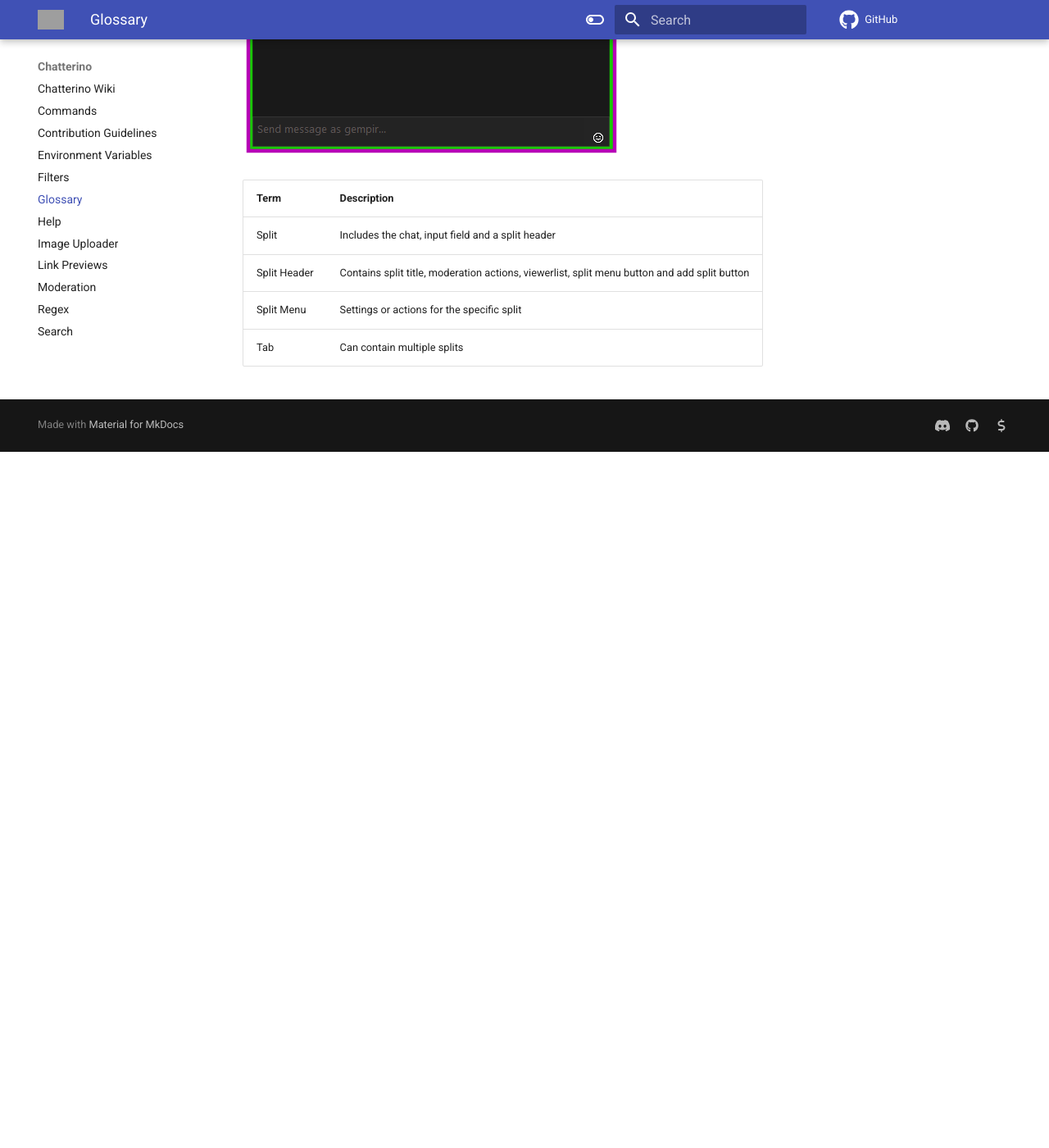
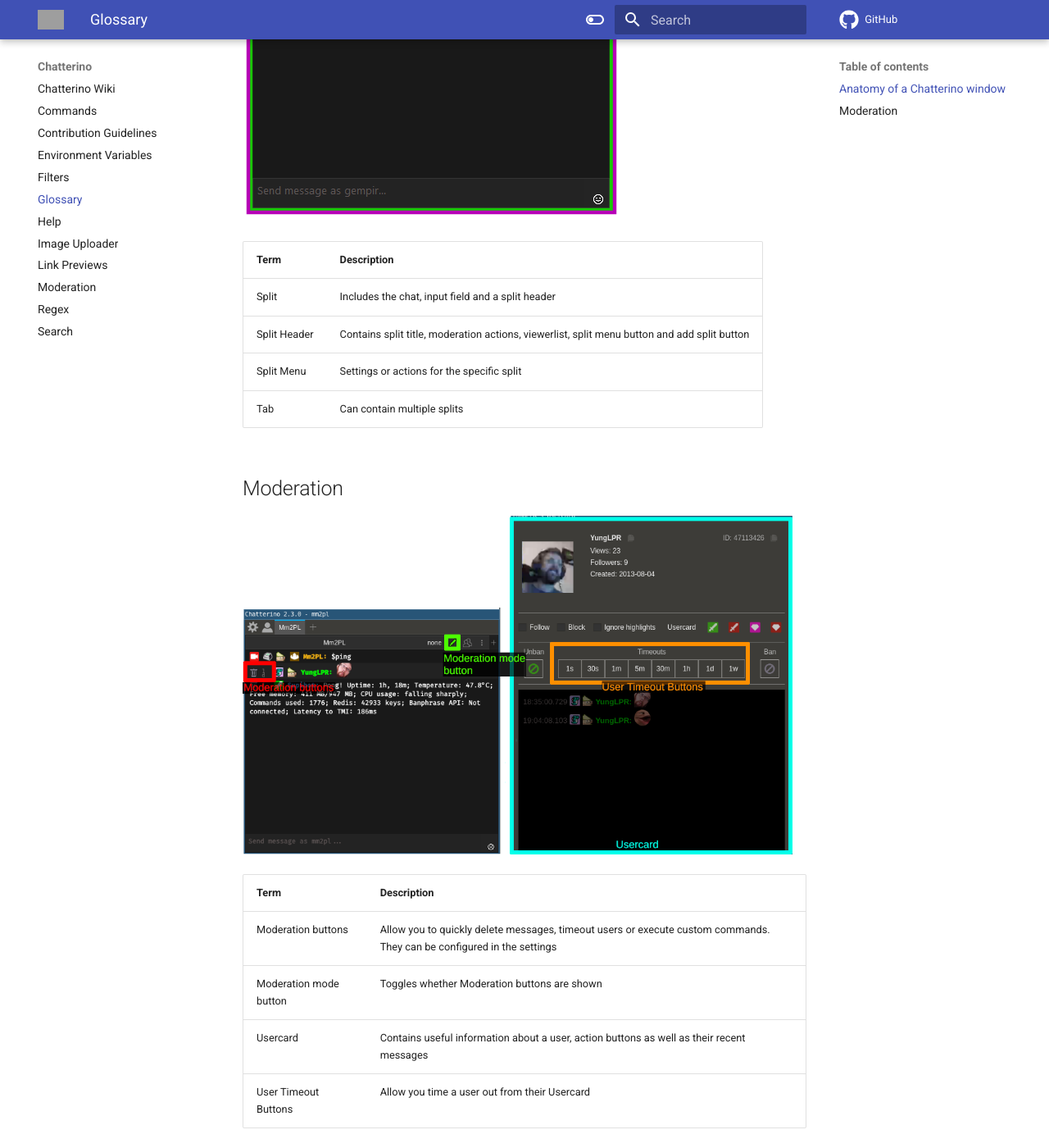
Before and after one commit to Chatterino/wiki, an MkDocs documentation site: the page built from docs/Glossary.md, in a window 1280 px wide and 1400 px high, scrolled down 946 px. Shown: the whole window at 82% size. Built offline with MkDocs 1.6.1 and Material for MkDocs 9.7.7, drawn with Linux system fonts in a browser that asks for light colours; comment, search, counter and statistics services are not loaded; before the commit the page ends 1497 px from its top, so only the background shows below that; some of the changed text lies outside the part shown; grey boxes are pictures that could not be loaded.

Commit message:
Add moderation section to the glossary

```diff
--- a/docs/Glossary.md
+++ b/docs/Glossary.md
@@ -1,6 +1,8 @@
 # Glossary
 
 Explain common words used in Chatterino.
+
+## Anatomy of a Chatterino window
 
 ![overview](images/glossary/overview.png)
 
@@ -10,3 +12,14 @@
 |Split Header|Contains split title, moderation actions, viewerlist, split menu button and add split button|
 |Split Menu|Settings or actions for the specific split|
 |Tab|Can contain multiple splits|
+
+## Moderation
+
+![moderation](images/glossary/moderation.png)
+
+|Term|Description|
+|-|-|
+|Moderation buttons|Allow you to quickly delete messages, timeout users or execute custom commands. They can be configured in the settings|
+|Moderation mode button|Toggles whether Moderation buttons are shown|
+|Usercard|Contains useful information about a user, action buttons as well as their recent messages|
+|User Timeout Buttons|Allow you time a user out from their Usercard|
```
Also changed, not shown: docs/images/glossary/moderation.png (added).
